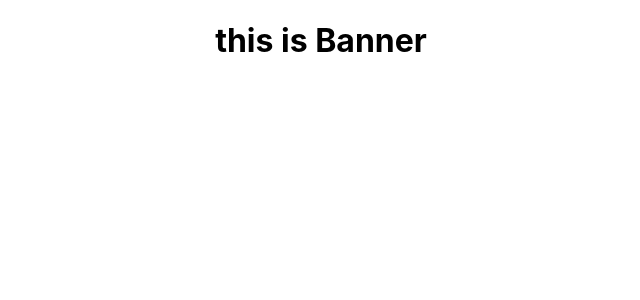
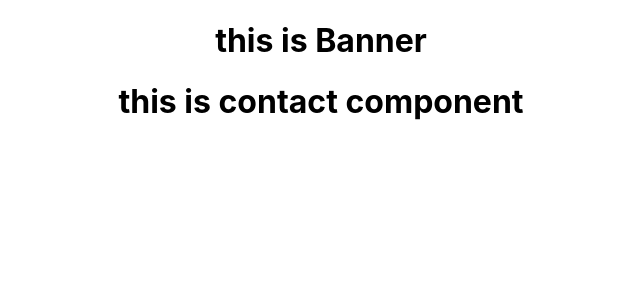
Before and after one commit to Jaber4770/Medik-Plus-wrong-, a React (Create React App) app: page / in a window 1280 px wide. Shown: the top 300 px of the page, without its empty margins (319-959 px from the left). Built offline with nearby package versions, Linux system fonts and the light colour scheme.

Commit message:
contact component displayed

```diff
--- a/src/Components/Home/Contact/Contact.js
+++ b/src/Components/Home/Contact/Contact.js
@@ -3,7 +3,7 @@ import React from 'react';
 const Contact = () => {
     return (
         <div>
-
+            <h1>this is contact component</h1>
         </div>
     );
 };
```
